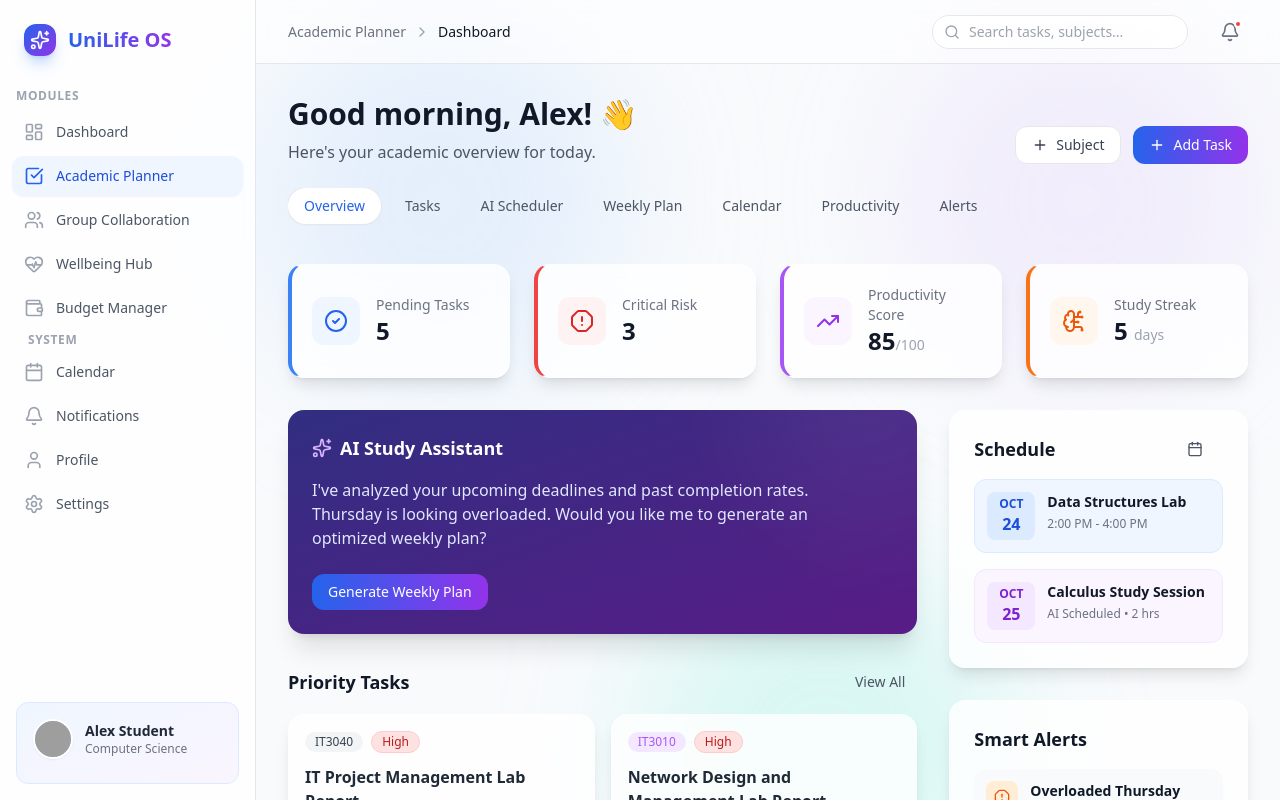
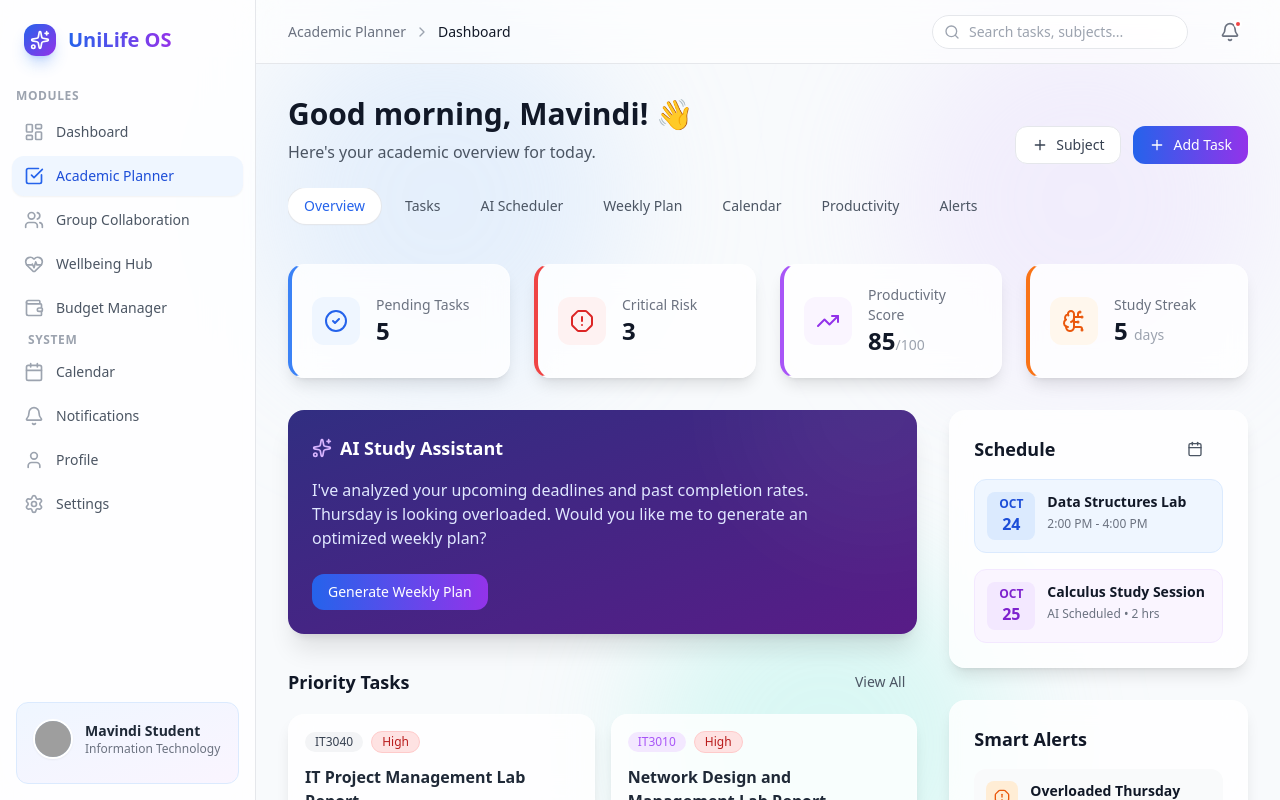
Before and after one commit to shashithh/unilife-os, a React (Vite) app in the folder frontend/: page / in a window 1280 px wide. Built offline with nearby package versions, Linux system fonts and the light colour scheme; grey boxes are pictures that could not be loaded.

Commit message:
completely Update   academic planner frontend

```diff
--- a/frontend/src/components/layout/Sidebar.jsx
+++ b/frontend/src/components/layout/Sidebar.jsx
@@ -10,7 +10,8 @@ import {
   Bell,
   User,
   Settings,
-  Sparkles } from
+  Sparkles
+} from
   'lucide-react';
 export function Sidebar() {
   const navItems = [
@@ -124,8 +125,8 @@ export function Sidebar() {
 
           </div>
           <div>
-            <p className="text-sm font-bold text-gray-800">Alex Student</p>
-            <p className="text-xs text-gray-500">Computer Science</p>
+            <p className="text-sm font-bold text-gray-800">Mavindi Student</p>
+            <p className="text-xs text-gray-500">Information Technology</p>
           </div>
         </div>
       </div>
--- a/frontend/src/pages/planner/Dashboard.jsx
+++ b/frontend/src/pages/planner/Dashboard.jsx
@@ -31,7 +31,7 @@ export function Dashboard() {
       <div className="flex justify-between items-end mb-6">
         <div>
           <h1 className="text-3xl font-bold text-gray-900 mb-2">
-            Good morning, Alex! 👋
+            Good morning, Mavindi! 👋
           </h1>
           <p className="text-gray-600">
             Here's your academic overview for today.
```
Lines whose indentation alone changed are shown as unchanged.
